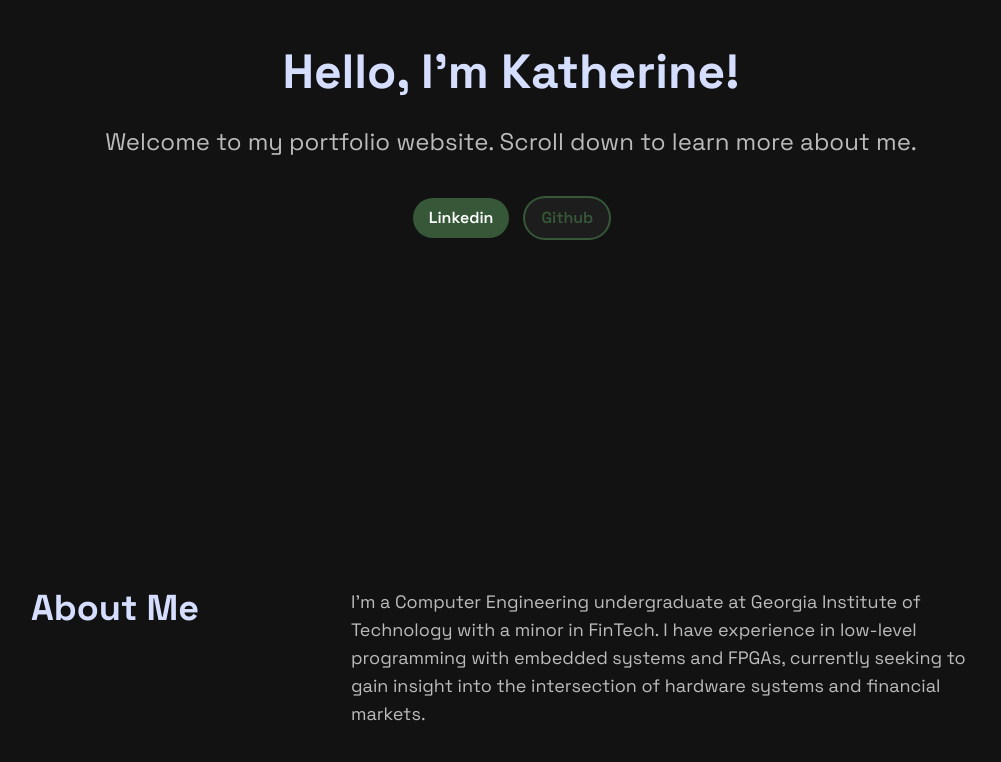
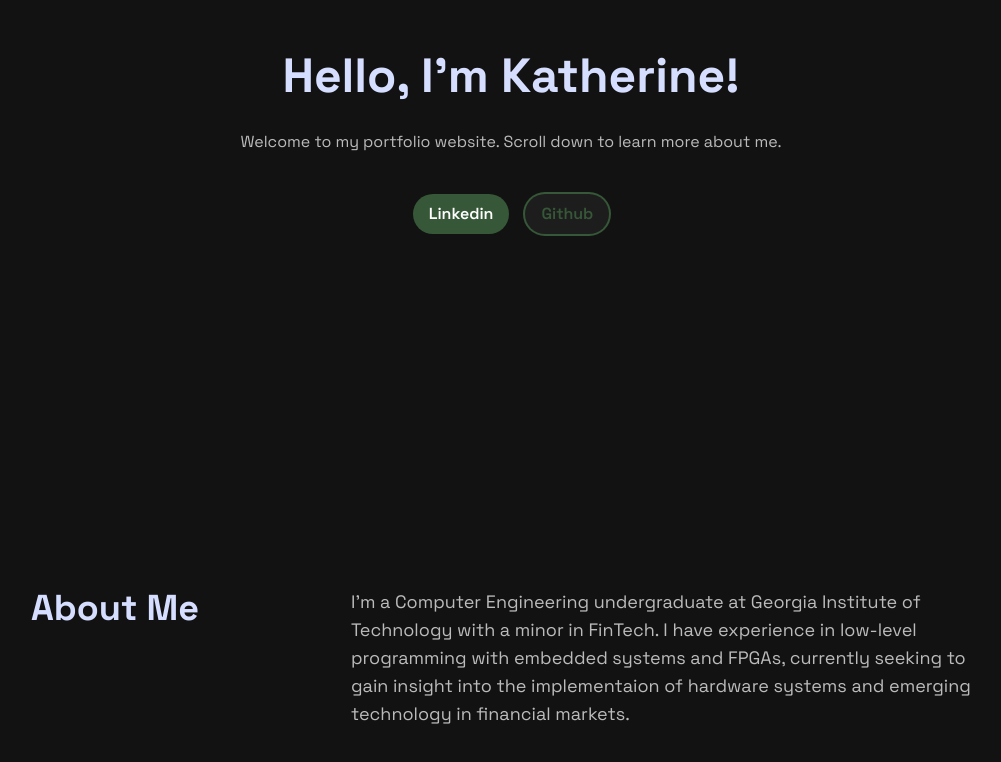
Before and after one commit to katc1213/portfolio-web, a Next.js app: page /en in a window 1280 px wide. Shown: the part 508-1270 px from the top of the page, without its empty margins (129-1130 px from the left). Built offline with nearby package versions, Linux system fonts and the light colour scheme.

Commit message:
Update page.tsx

```diff
--- a/src/app/[locale]/page.tsx
+++ b/src/app/[locale]/page.tsx
@@ -47,7 +47,7 @@ export default function DashboardPage() {
         <h1 className='text-center text-5xl font-extrabold leading-tight'>
           {t('Hello, I\'m Katherine!')}
         </h1>
-        <div className='my-6 px-20 text-center text-2xl text-text-secondary'>
+        <div className='my-6 px-20 text-center text-1xl text-text-secondary'>
           {t(
             'Welcome to my portfolio website. Scroll down to learn more about me.'
           )}
@@ -84,7 +84,7 @@ export default function DashboardPage() {
         <p>
         I&apos;m a Computer Engineering undergraduate at Georgia Institute of Technology with a minor in FinTech.
         I have experience in low-level programming with embedded systems and FPGAs, currently seeking to gain
-        insight into the intersection of hardware systems and financial markets.
+        insight into the implementaion of hardware systems and emerging technology in financial markets.
         </p>
       </div>
     </div>
```
